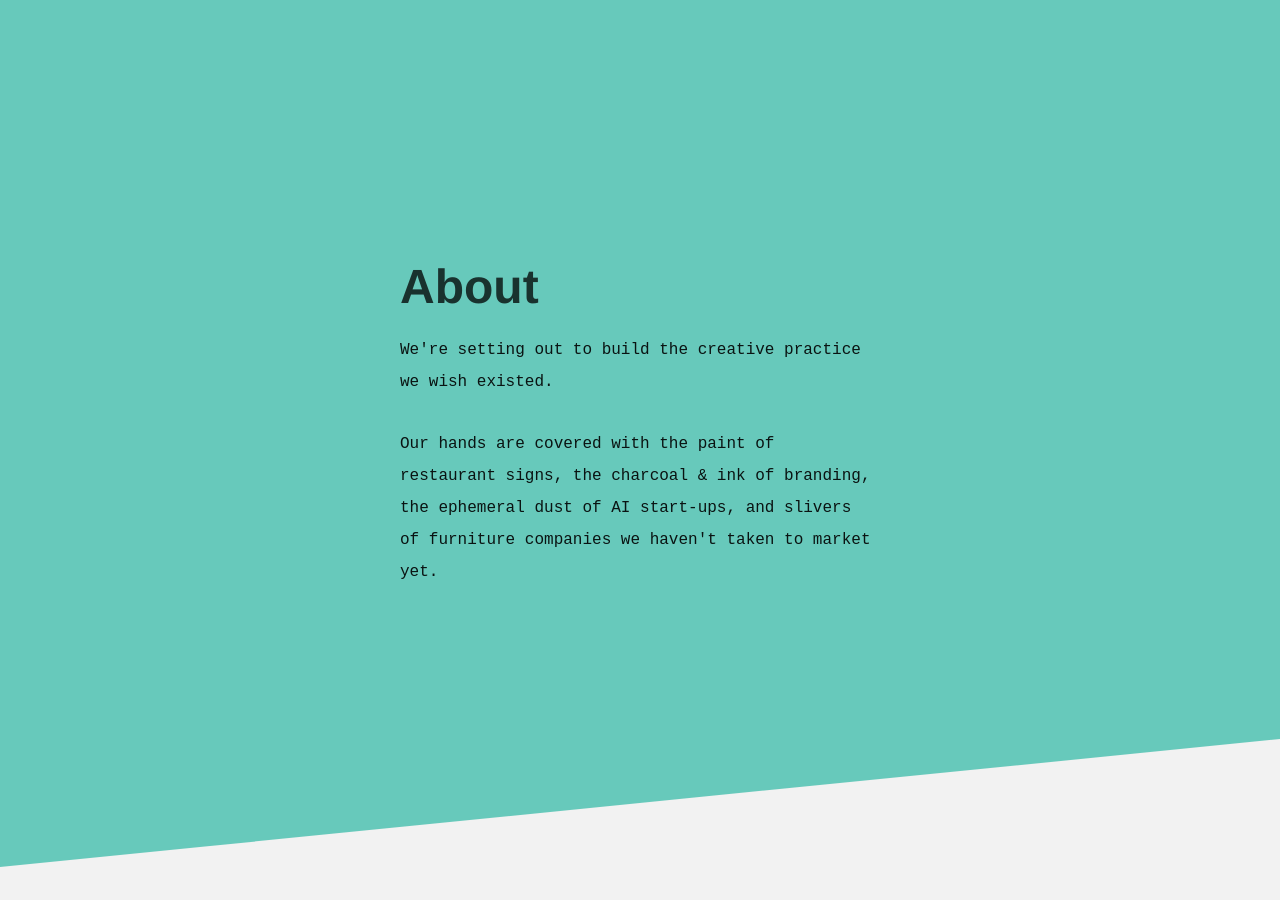
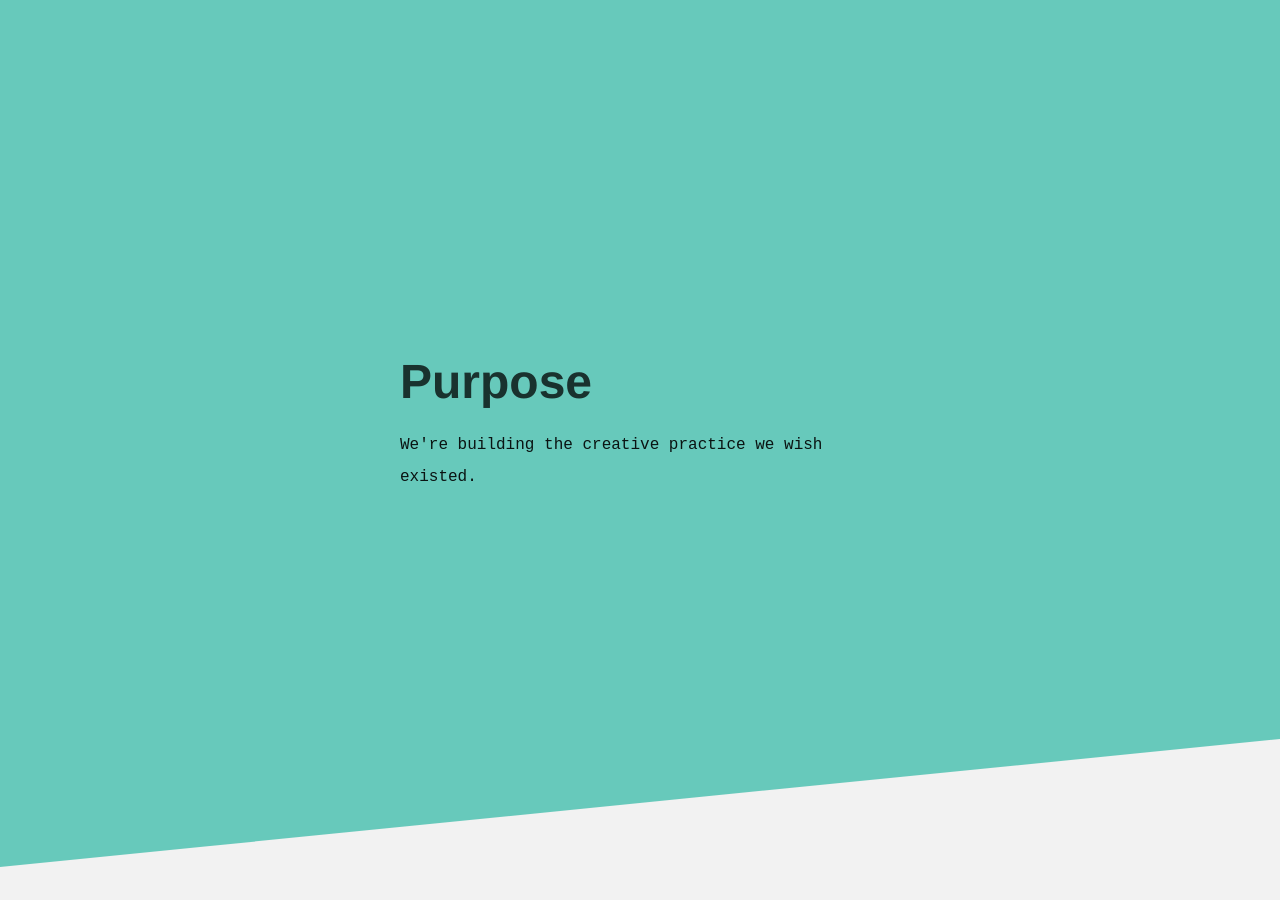
Before and after one commit to morfdesign/morfdesign.github.io, a Jekyll site: the page built from index.html, in a window 1280 px wide and 900 px high, scrolled down 933 px. Built offline with Jekyll 4.4.1, drawn with Linux system fonts in a browser that asks for light colours; some of the changed text lies outside the part shown.

Commit message:
Commented out slick css, working on purpose files

```diff
--- a/_includes/head.html
+++ b/_includes/head.html
@@ -8,8 +8,8 @@
     <link rel="stylesheet" href="{{ "/css/normalize.css" | prepend: site.baseurl }}">
     <link rel="stylesheet" href="{{ "/css/main.css" | prepend: site.baseurl }}">
     <!-- Slick Slider -->
-    <link rel="stylesheet" type="text/css" href="/slick/slick.css"/>
-    <link rel="stylesheet" type="text/css" href="/slick/slick-theme.css"/>
+    <!-- <link rel="stylesheet" type="text/css" href="/slick/slick.css"/> -->
+    <!-- <link rel="stylesheet" type="text/css" href="/slick/slick-theme.css"/> -->
     <!-- <link rel="stylesheet" type="text/css" href="//cdn.jsdelivr.net/jquery.slick/1.5.9/slick.css"/> -->
     <!-- Add the slick-theme.css if you want default styling -->
     <!-- <link rel="stylesheet" type="text/css" href="//cdn.jsdelivr.net/jquery.slick/1.5.9/slick-theme.css"/> -->
--- a/index.html
+++ b/index.html
@@ -12,15 +12,18 @@ layout: home
   <section id="info" class="full-screen bg-cyan dis-t pos-rel pad-all-l">
     <div class="v-center">
       <div class="About">
-        <h2> About </h2>
+        <h2> Purpose </h2>
         <p>
-          We're setting out to build the creative practice we wish existed.
+          We're building the creative practice we wish existed.
         </p>
         <p>
-          Our hands are covered with the paint of restaurant signs,
+
+        </p>
+        <p>
+          <!-- Our hands are covered with the paint of restaurant signs,
           the charcoal &amp; ink of branding,
           the ephemeral dust of AI start-ups,
-          and slivers of furniture companies we haven't taken to market yet.
+          and slivers of furniture companies we haven't taken to market yet. -->
         </p>
 
       </div>
@@ -52,6 +55,11 @@ layout: home
         <div class="col-12 s-col-6 m-col-4 xxl-col-3 ratio-16-9 pad-all-s"> <img src="img/work/woolleylogo.jpg" alt=""> </div>
         <div class="col-12 s-col-6 m-col-4 xxl-col-3 ratio-16-9 pad-all-s"> <img src="img/work/woolleyneon.jpg" alt=""> </div>
       </div>
+
+      <h3>Who We Work With </h3>
+      <p>
+        We want to feel as confident in our clients as they do in us. For that reason, we take care to make sure our goals and stories align.
+      </p>
 
     </div>
 
```
